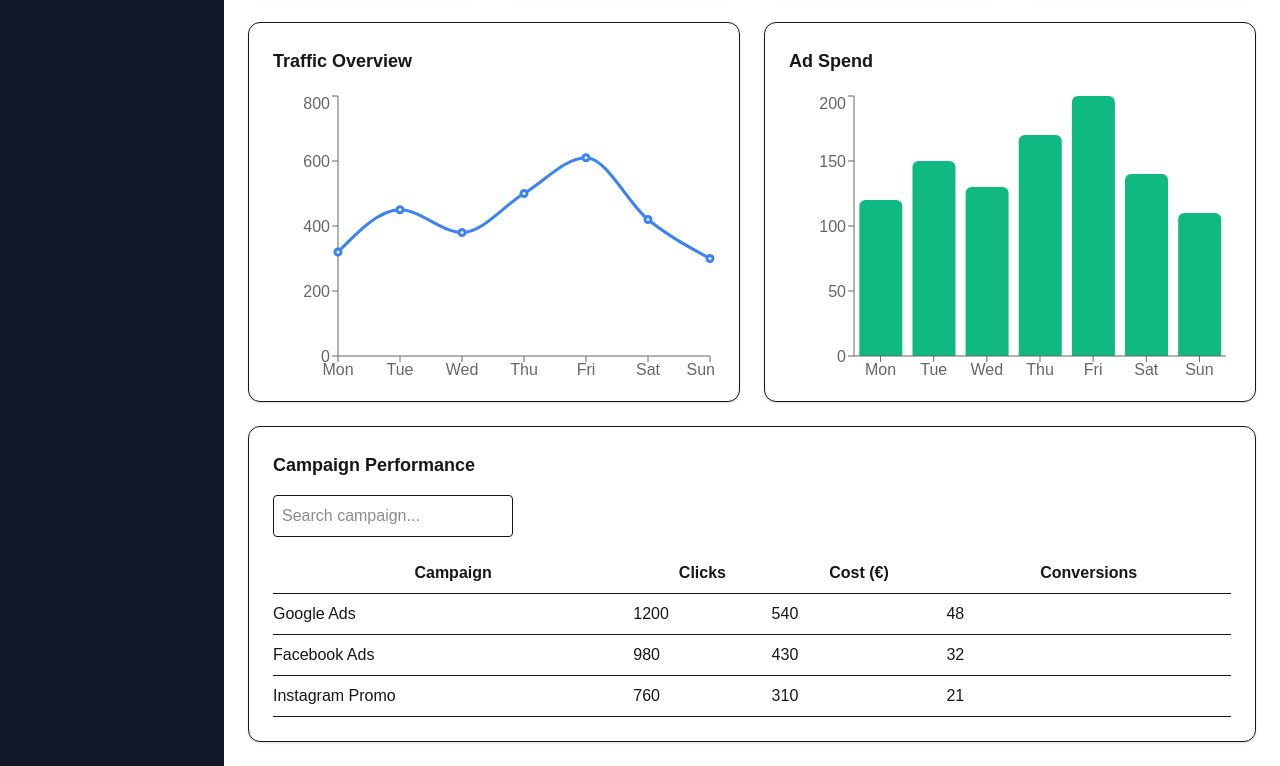
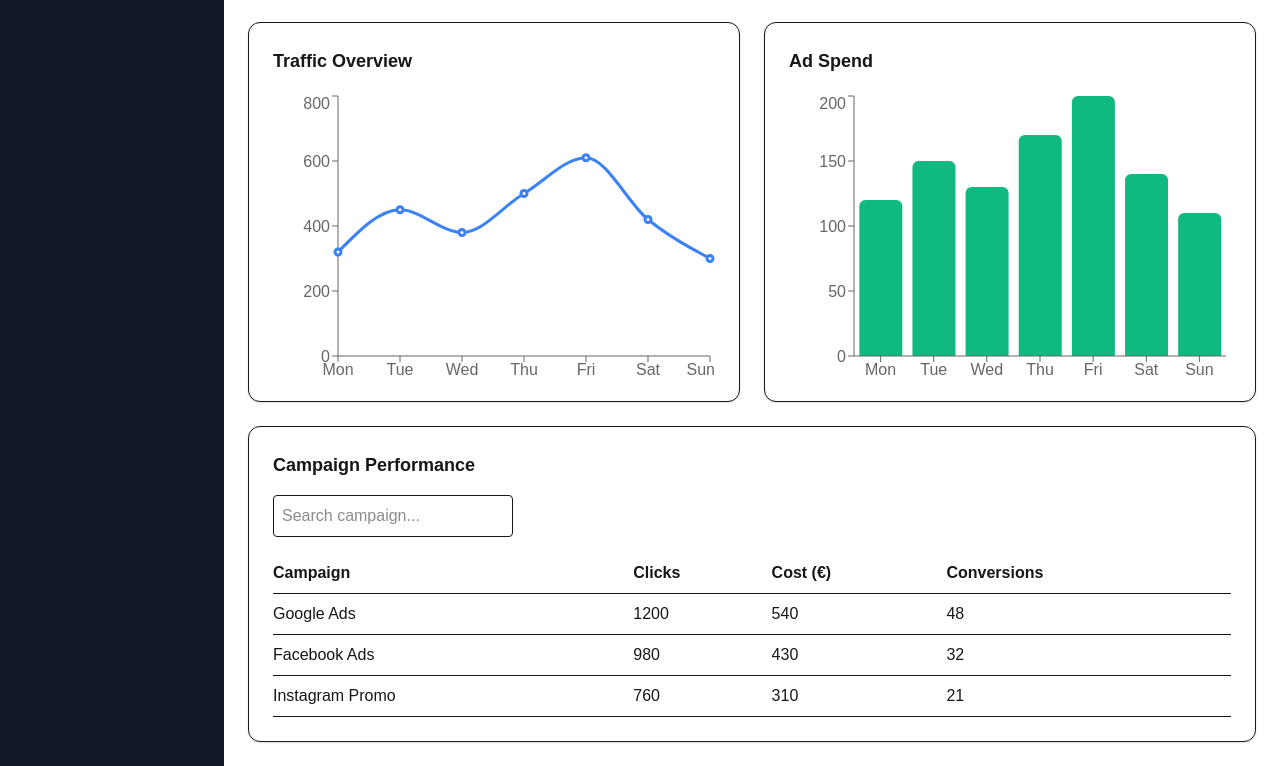
Before and after one commit to kelmore400/marketing-dashboard, a Next.js app: page / in a window 1280 px wide. Shown: the part 256-1022 px from the top of the page. Built offline with nearby package versions, Linux system fonts and the light colour scheme.

Commit message:
changed vercel link

```diff
--- a/components/CampaignTable.tsx
+++ b/components/CampaignTable.tsx
@@ -37,7 +37,7 @@ export default function CampaignTable() {
                 value={filter}
                 onChange={(e) => setFilter(e.target.value)}
             />
-            <table className="w-full min-w-[600px]">
+            <table className="w-full min-w-[600px] text-left">
                 <thead>
                 <tr className="border-b">
                     <th className="py-2">Campaign</th>
```
Also changed, not shown: 1 other file (tests, documents, lock files or other folders).
